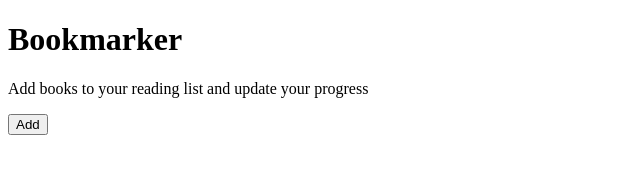
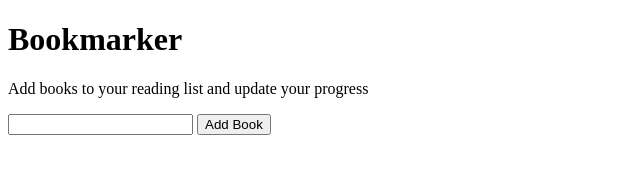
Before and after one commit to arealgit/Bookmarker, a plain HTML site: page index.html in a window 1280 px wide. Shown: the whole page, without its empty margins (0-640 px from the left). Drawn offline with Linux system fonts and the light colour scheme.

Commit message:
My second commit

```diff
--- a/index.html
+++ b/index.html
@@ -13,7 +13,8 @@
 <h1>Bookmarker</h1>
 <p>Add books to your reading list and update your progress</p>
 
-<button onclick="newBook()">Add</button>
+<input type="text">
+<button onclick="newBook()">Add Book</button>
 
 </body>
 </html>
--- a/script.js
+++ b/script.js
@@ -2,4 +2,6 @@ function newBook() {
     alert("book added ya");
 }
 
-console.log("I will figure it out later");
+console.log('Do I have any idea what I am doing?');
+console.log('No. No I do not.')
+console.log("Oh well. I will figure it out later");
```
Also changed, not shown: 1 other file.
